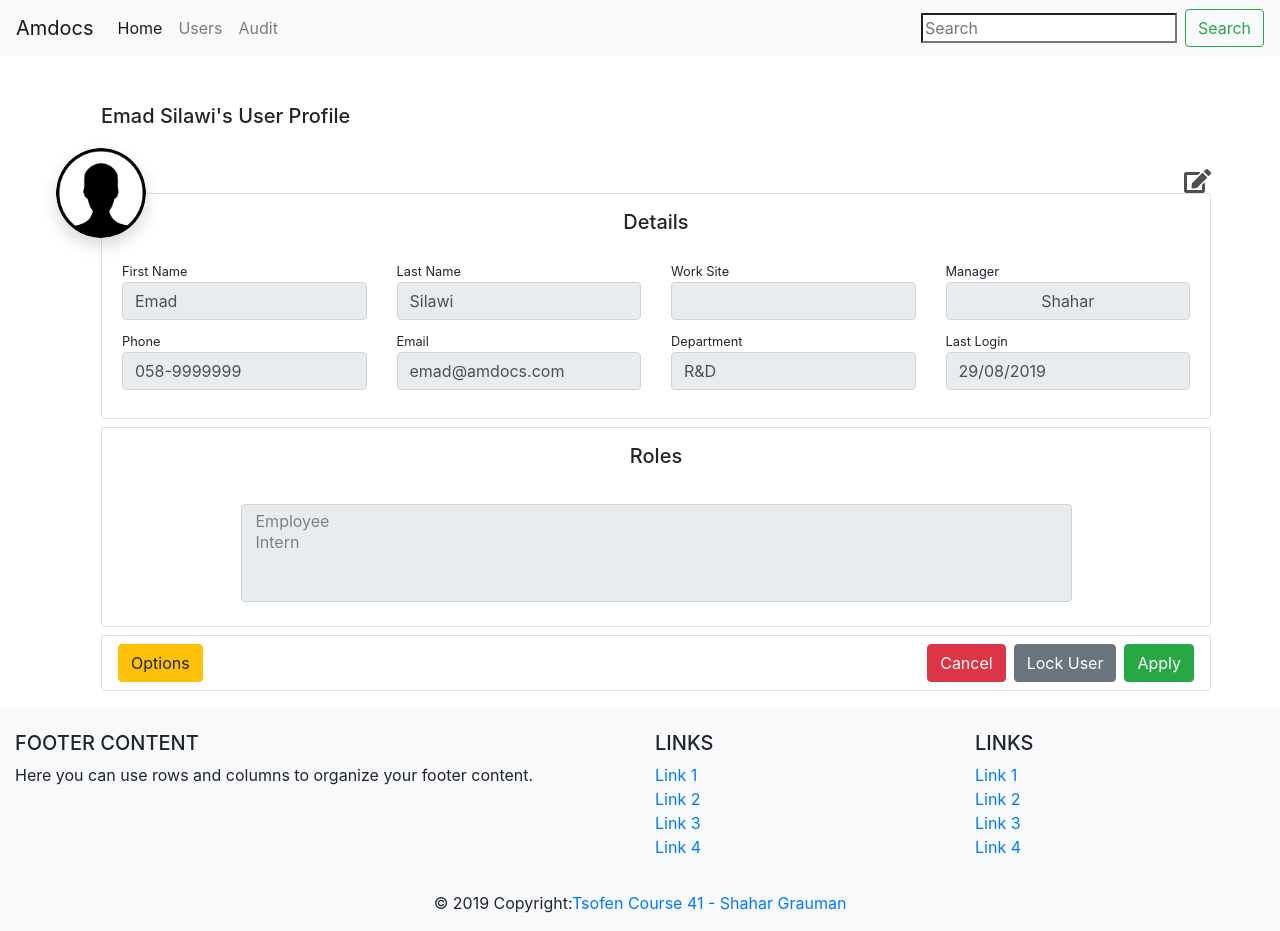
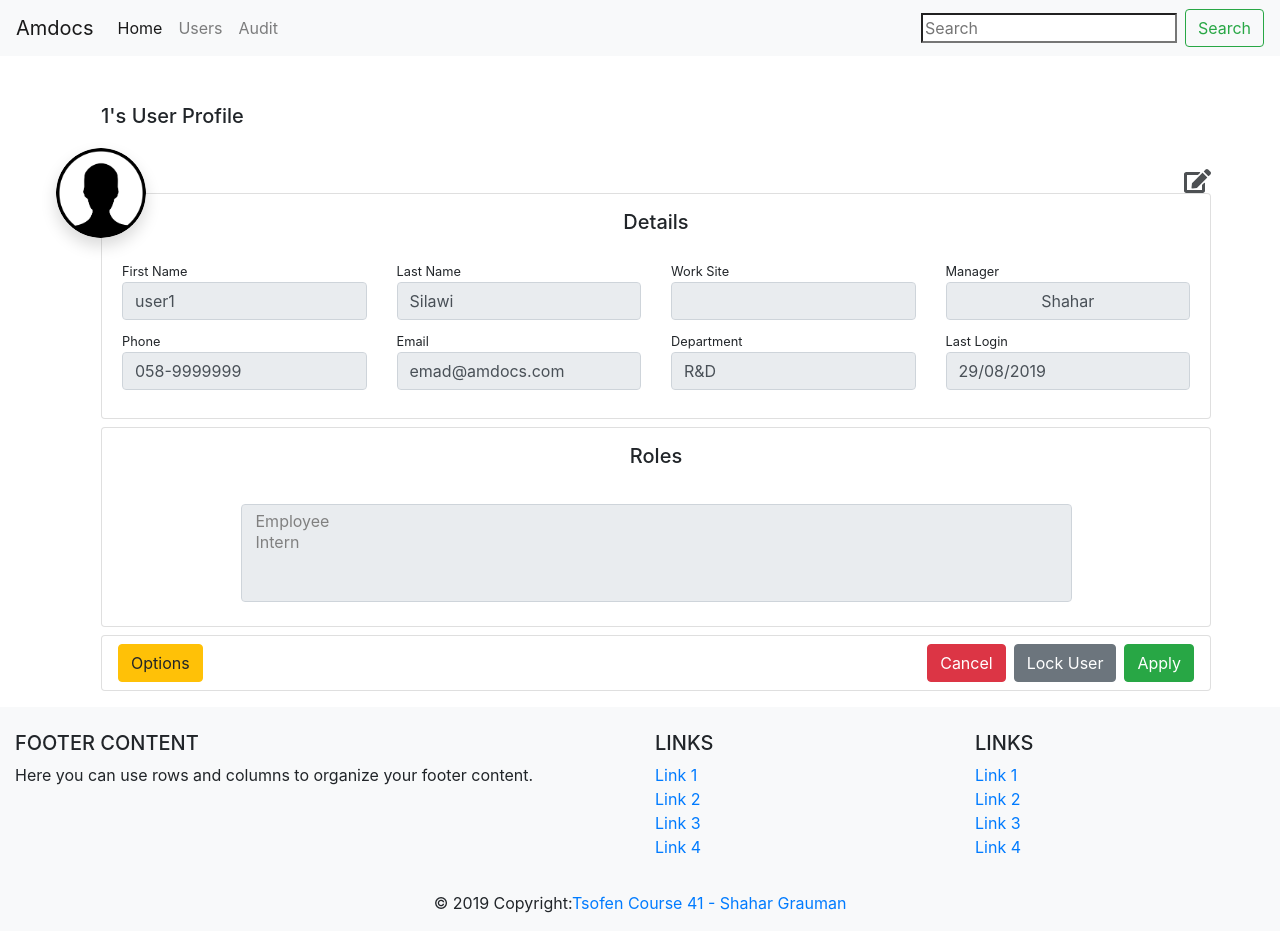
Before and after one commit to ShacharGrauman/projects-assignments-client, a React (Vite) app: page /user-profile/1 in a window 1280 px wide. Built offline with nearby package versions, Linux system fonts and the light colour scheme.

Commit message:
bind userprofile with userdata

```diff
--- a/src/components/shared-components/list-roles.js
+++ b/src/components/shared-components/List.js
@@ -1,6 +1,6 @@
 import React from 'react';
 
-export default class ListRoles extends React.Component{
+export default class ListComponent extends React.Component{
     constructor(props){
         super(props)
 
--- a/src/components/user-profile/UserProfile.js
+++ b/src/components/user-profile/UserProfile.js
@@ -3,19 +3,22 @@ import UserProfileHeader from './UserProfileHeader'
 import UserProfileDetails from './UserProfileDetails'
 import UserProfileRoles from './UserProfileRoles';
 import UserProfileFooter from './UserProfileFooter';
-import {USER} from '../../mock-data/mock-data'
+import {USERS} from '../../mock-data/mock-data'
 
 export default class UserProfile extends React.Component{
 
     constructor(props){
         super(props);
+        const {id}=this.props.match.params;
         this.state={
             mode:{edit:false, add:false},
             status:{deactivated:false, locked:false},
             userData:{
                 details:{
+                    id:+id?id:undefined,
                     firstName:'',
                     lastName:'',
+                    employeeNumber:'',
                     workSite:{
                         name:'',
                         id:-1,
@@ -37,9 +40,7 @@ export default class UserProfile extends React.Component{
                         description:''
                     }]
                 },
-                img:{
-                    imgURL:'',
-                }
+                img:''
             }
         }
 
@@ -50,12 +51,18 @@ export default class UserProfile extends React.Component{
     }
 
     componentDidMount(){
-        this.fetchUserData()
+        if (this.state.userData.details.id){
+            this.fetchUserData()
+        }else{
+            this.setState({
+                mode:{edit:true,add:true}
+            })
+        }
     }
 
     fetchUserData(){
         this.setState({
-            userData:USER
+            userData:USERS.find(e=>e.details.id===+this.state.userData.details.id)
         })
     }
 
@@ -97,9 +104,11 @@ export default class UserProfile extends React.Component{
                 <div className="col-12 mb-2 mr-3 ml-3 p-0 mt-5">
                     <UserProfileHeader toggleEditMode={this.toggleEditMode}
                                         browseImage={this.browseImage}
-                                        imgURL={this.state.userData.img.imgURL}
+                                        imgURL={this.state.userData.img}
                                         employeeName={this.state.userData.details.firstName+" " + this.state.userData.details.lastName}
-                                        isLocked={this.state.status}/>
+                                        isLocked={this.state.status}
+                                        id={this.state.userData.details.id}
+                                        />
 
                     <UserProfileDetails editMode={!this.state.mode.edit}
                                         details={this.state.userData.details}/>
--- a/src/components/user-profile/UserProfileHeader.js
+++ b/src/components/user-profile/UserProfileHeader.js
@@ -16,6 +16,11 @@ const styleProfileImg = {
 export default class extends React.Component {
   constructor(props) {
     super(props);
+
+    this.state={
+      id:this.props.id
+    }
+
     this.toggleEditMode = this.toggleEditMode.bind(this);
     this.browseImage = this.browseImage.bind(this);
   }
@@ -31,7 +36,7 @@ export default class extends React.Component {
     return (
       <>
         <h5 style={{ marginBottom: "-25px" }}>
-          {this.props.employeeName}'s User Profile
+          {this.state.id}'s User Profile
         </h5>
         <div className=" d-flex justify-content-between align-items-baseline">
           <img
@@ -48,10 +53,6 @@ export default class extends React.Component {
               onClick={this.toggleEditMode}
             ></FontAwesomeIcon>
           )}
-          {/* // <i  */}
-          {/* // className="fas fa-edit mb-1"
-            // style={{fontSize:'1.5rem', opacity:'0.8', cursor:'pointer'}}
-            // onClick={this.toggleEditMode}></i>} */}
         </div>
       </>
     );
--- a/src/components/user-profile/UserProfileRoles.js
+++ b/src/components/user-profile/UserProfileRoles.js
@@ -1,5 +1,5 @@
 import React from 'react';
-import ListRoles from '../shared-components/list-roles'
+import ListComponent from '../shared-components/List'
 
 
 export default class UserProfileDetails extends React.Component{
@@ -17,7 +17,6 @@ export default class UserProfileDetails extends React.Component{
 
     addRoles(e){
         document.getElementById('userRoles');
-        console.log('hello');
 
     }
 
@@ -28,7 +27,7 @@ export default class UserProfileDetails extends React.Component{
             <h5 className="text-center mt-3 mb-1">Roles</h5>
             <div className="d-flex justify-content-around">
                 <div className="w-75 m-2">
-                    <ListRoles disabled={this.props.editMode} options={this.state.userRoles} id="userRoles"/>
+                    <ListComponent disabled={this.props.editMode} options={this.state.userRoles} id="userRoles"/>
                 </div>
                 {!this.props.editMode &&
                 <>
@@ -37,7 +36,7 @@ export default class UserProfileDetails extends React.Component{
                         <button className="btn btn-sm btn-outline-danger m-1"><i className="fas fa-arrow-left"></i> Remove</button>
                     </div>
                     <div className="w-75 m-2">
-                        <ListRoles disabled={this.props.editMode} options={this.state.non_userRoles}/>
+                        <ListComponent disabled={this.props.editMode} options={this.state.non_userRoles}/>
                     </div>
                 </>}
 
--- a/src/mock-data/mock-data.js
+++ b/src/mock-data/mock-data.js
@@ -1,54 +1,99 @@
 
 export const USERS=[
     {
-        id : 1,
-        number: 1144,
-        name:"Emad Silawi",
-        roles: ["Employee","Manager","Amin"],
-        department:"R&D",
-        worksite:"Nazareth",
+        details:{
+            id:1,
+            employeeNumber:'',
+            firstName:'user1',
+            lastName:'Silawi',
+            workSite:{
+                name:'Nazareth',
+                id:1,
+                country:{
+                    name:'Israel',
+                    id:1
+                }
+            },
+            manager:{name:'Shahar',id:2},
+            phone:'058-9999999',
+            email:'emad@amdocs.com',
+            department:{name:'R&D',id:1},
+            lastLogin:'29/08/2019',
+        },
+        roles:{
+            roles:[{
+                id:1,
+                name:'Manager',
+                description:'Description unavailable'
+            }]
+        },
+        img:'image unavailable'
     },{
-        id : 2,
-        number: 233,
-        name:"Fadi Muhammad",
-        roles:"Team Leader",
-        department:"R&D",
-        worksite:"Nazareth",
+        details:{
+            id:2,
+            employeeNumber:'',
+            firstName:'user24',
+            lastName:'Silawi',
+            workSite:{
+                name:'Nazareth',
+                id:1,
+                country:{
+                    name:'Israel',
+                    id:1
+                }
+            },
+            manager:{name:'Shahar',id:2},
+            phone:'058-9999999',
+            email:'emad@amdocs.com',
+            department:{name:'R&D',id:1},
+            lastLogin:'29/08/2019',
+        },
+        roles:{
+            roles:[{
+                id:1,
+                name:'Manager',
+                description:'Description unavailable'
+            }]
+        },
+        img:'image unavailable'
     },{
-        id : 3,
-        number: 362,
-        name:"Chis Issa",
-        roles:"Employee",
-        department:"QA Automation",
-        worksite:"Ra'anana",
-    },{
-        id : 4,
-        number: 445,
-        name:"Samer Saida",
-        roles:"Employee",
-        department:"DB Analysis",
-        worksite:"Nazareth",
-    },{
-        id : 5,
-        number: 345,
-        name:"Shahar Grauman",
-        roles:"Manager",
-        department:"R&D",
-        worksite:"Nazareth",
-    },{
-        id : 6,
-        number: 12,
-        name:"Ezer Biron",
-        roles:"CEO",
-        department:"Finance",
-        worksite:"Ra'anana",
-    },
+        details:{
+            id:3,
+            employeeNumber:'',
+            firstName:'user3',
+            lastName:'Silawi',
+            workSite:{
+                name:'Nazareth',
+                id:1,
+                country:{
+                    name:'Israel',
+                    id:1
+                }
+            },
+            manager:{name:'Shahar',id:2},
+            phone:'058-9999999',
+            email:'emad@amdocs.com',
+            department:{name:'R&D',id:1},
+            lastLogin:'29/08/2019',
+        },
+        roles:{
+            roles:[{
+                id:1,
+                name:'Manager',
+                description:'Description unavailable'
+            }]
+        },
+        img:'image unavailable'
+    }
+
     ]
 
 
 export const USER={
     details:{
-        firstName:'Emad',
+        id:'',
+        employeeNumber:'',
+        firstName:'',
         lastName:'Silawi',
         workSite:{
             name:'Nazareth',
--- a/src/routers/Router.js
+++ b/src/routers/Router.js
@@ -18,6 +18,7 @@ export default ()=>(
             <Route path="/" component={Home} exact={true}/>
             <Route path="/users-list/" component={UsersListPage}/>
             <Route path="/user-profile/:id" component={UserProfile}/>
+            <Route path="/user-profile/addUser" component={UserProfile}/>
             <Route path="/audit" component={Audit}/>
             <Route component={PageNotFound}/>
         </Switch>
```
